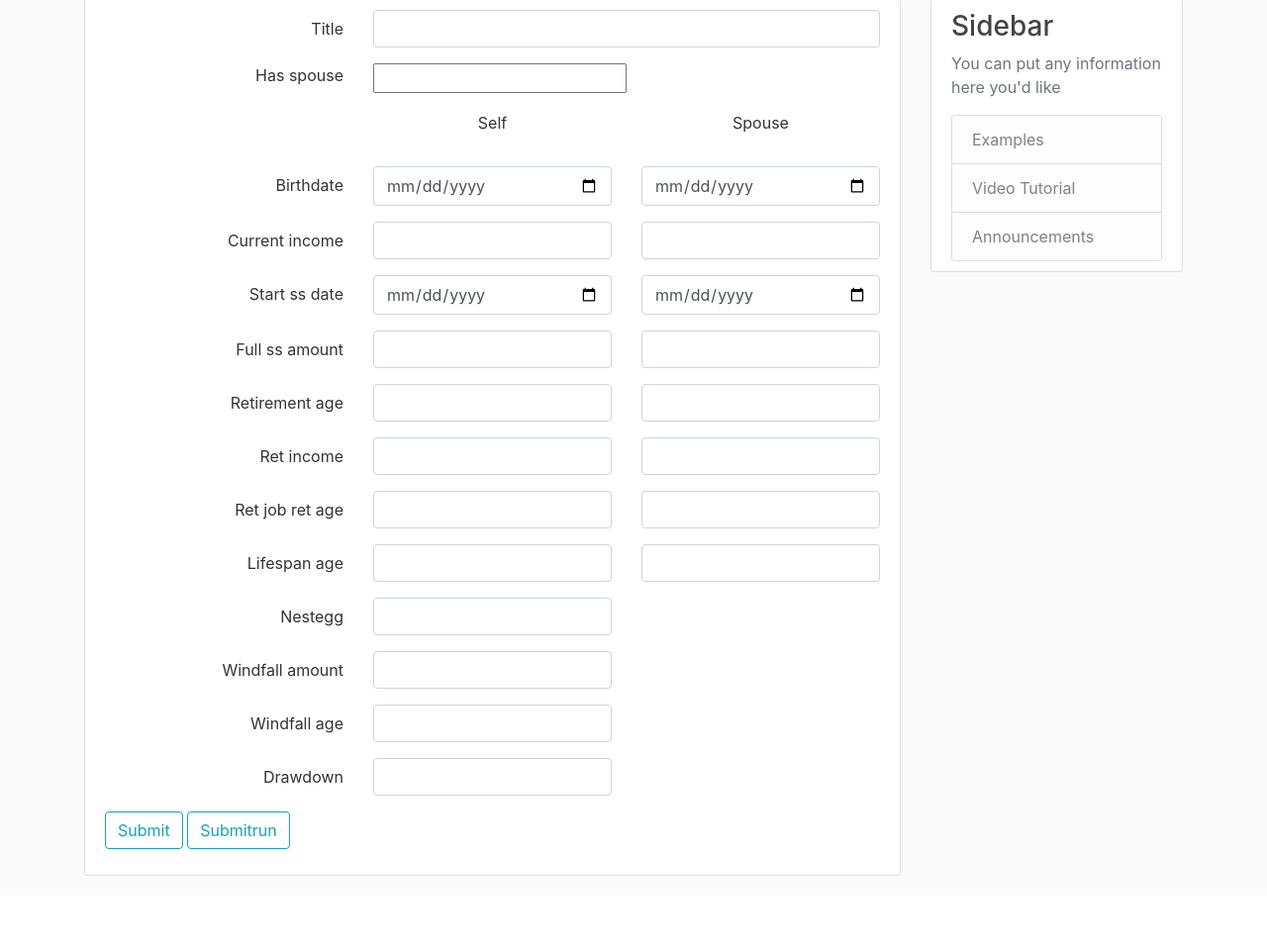
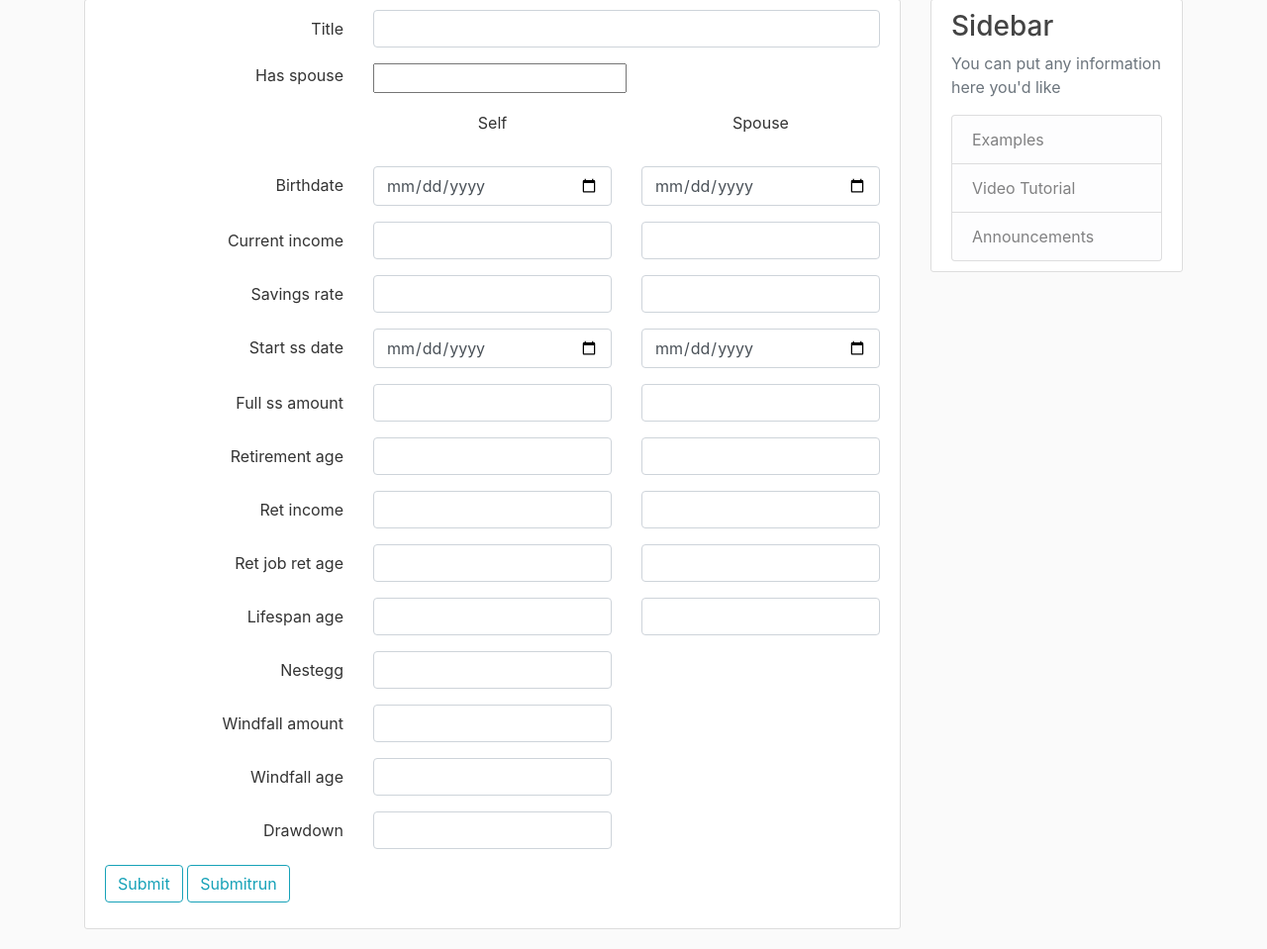
Before and after one commit to jgvergo/MonteCarloRetirement, a Python web app: template Simulation/templates/create_scenario.html in a window 1280 px wide. Shown: the part 81-1040 px from the top of the page at 99% size. Before the commit the page ends 966 px from the top, so only its background shows below. Run offline with Jinja, Linux system fonts and the light colour scheme; the template is opened without the code that fills it: most values are stand-ins (such as "Sample title", 1, 10 or a date in 2020); form fields are guessed from the names that the template uses; some libraries are stand-ins or nearby versions.

Commit message:
Added savings rate

```diff
--- a/Simulation/templates/create_scenario.html
+++ b/Simulation/templates/create_scenario.html
@@ -90,6 +90,33 @@
                 {% else %}
                     <div class="col-md-4">
                         {{ form.s_current_income(class="form-control") }}
+                    </div>
+                {% endif %}
+            </div>
+            <div class="form-group row">
+                {{ form.savings_rate.label(class="col-md-4 col-form-label text-right") }}
+                {% if form.savings_rate.errors %}
+                    {{ form.savings_rate(class="form-control form-control-md is-invalid") }}
+                    <div class="invalid-feedback">
+                        {% for error in form.savings_rate.errors %}
+                            <span>{{ error }}</span>
+                        {% endfor %}
+                    </div>
+                {% else %}
+                    <div class="col-md-4">
+                        {{ form.savings_rate(class="form-control") }}
+                    </div>
+                {% endif %}
+                {% if form.s_savings_rate.errors %}
+                    {{ form.s_savings_rate(class="form-control form-control-md is-invalid") }}
+                    <div class="invalid-feedback">
+                        {% for error in form.s_savings_rate.errors %}
+                            <span>{{ error }}</span>
+                        {% endfor %}
+                    </div>
+                {% else %}
+                    <div class="col-md-4">
+                        {{ form.s_savings_rate(class="form-control") }}
                     </div>
                 {% endif %}
             </div>
@@ -327,6 +354,7 @@
       {
         var sb = document.getElementById('s_birthdate');
         var sci = document.getElementById('s_current_income');
+        var ssr = document.getElementById('s_savings_rate');
         var sssd = document.getElementById('s_start_ss_date');
         var sfsa = document.getElementById('s_full_ss_amount');
         var sra = document.getElementById('s_retirement_age');
@@ -337,6 +365,7 @@
         {
           sb.style.display = 'block';
           sci.style.display = 'block';
+          ssr.style.display = 'block';
           sssd.style.display = 'block';
           sfsa.style.display = 'block';
           sra.style.display = 'block';
@@ -348,6 +377,7 @@
         {
           sb.style.display = 'none';
           sci.style.display = 'none';
+          ssr.style.display = 'none';
           sssd.style.display = 'none';
           sfsa.style.display = 'none';
           sra.style.display = 'none';
```
